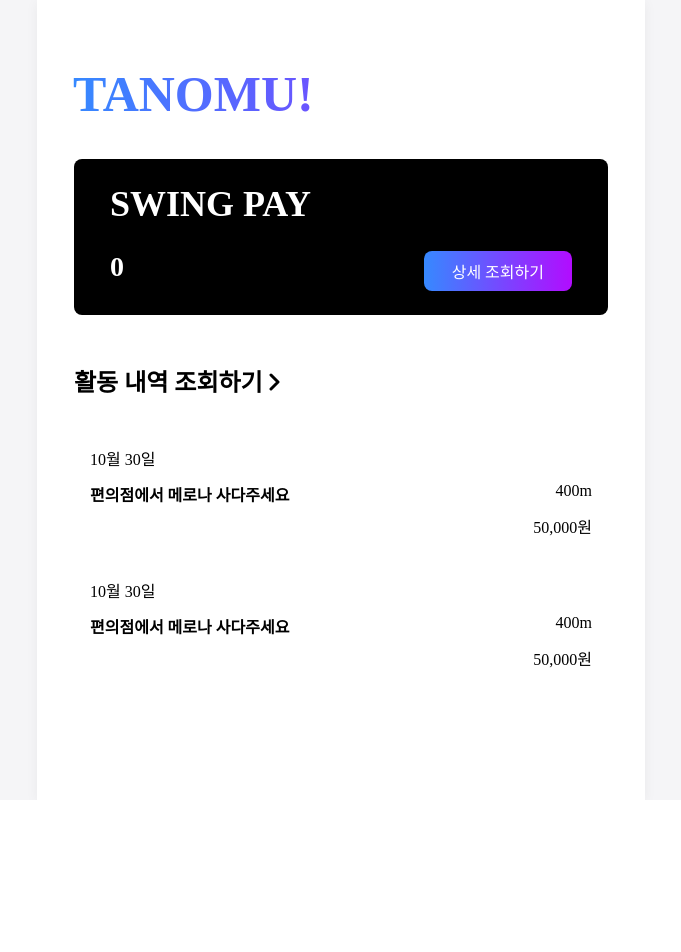
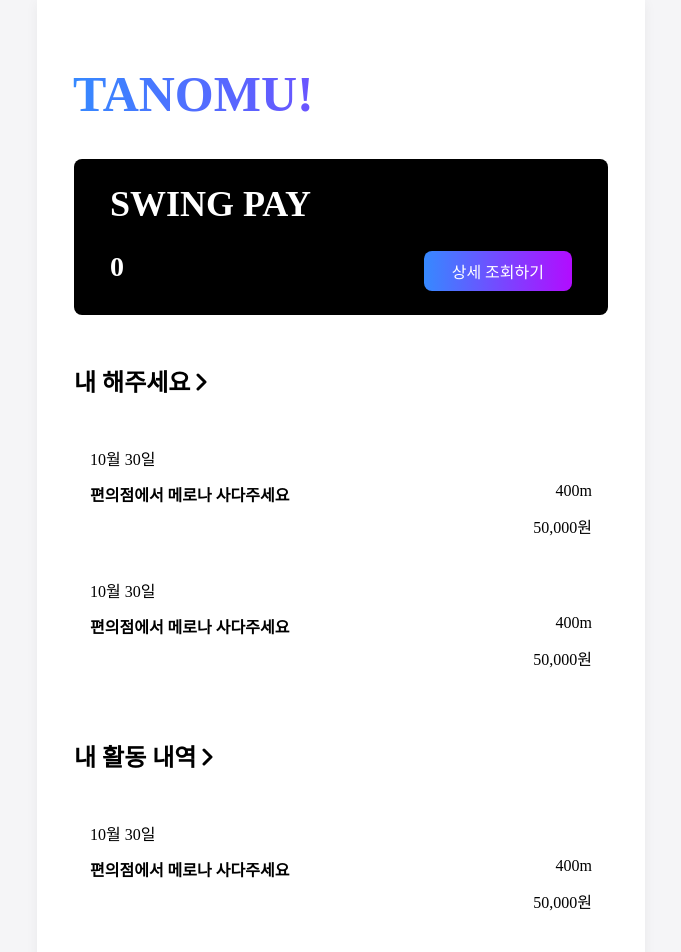
Before and after one commit to SWMHS-Hackathon-5team/frontend_, a React (Vite) app: page / in a window 1280 px wide. Shown: the top 952 px of the page, without its empty margins (299-980 px from the left). Before the commit the page ends 800 px from the top, so only its background shows below. Built offline with nearby package versions, Linux system fonts and the light colour scheme; no server answers.

Commit message:
add main items

```diff
--- /dev/null
+++ b/src/components/MainItems/index.tsx
@@ -0,0 +1,24 @@
+import * as S from './style'
+
+const MainItems = ({ data }) => {
+  return (
+    <div>
+      {data.map((item, index) => (
+        <S.ItemsContainer key={index}>
+          <S.ItemsText>{item.date}</S.ItemsText>
+          <S.ItemsContentsContainer>
+            <S.FlexContainer>
+              <S.ItemsTitle>{item.title}</S.ItemsTitle>
+              <S.RiderState>{item.distance}</S.RiderState>
+            </S.FlexContainer>
+            <S.ItemsText style={{ marginLeft: 'auto' }}>
+              {item.price}
+            </S.ItemsText>
+          </S.ItemsContentsContainer>
+        </S.ItemsContainer>
+      ))}
+    </div>
+  )
+}
+
+export default MainItems
--- /dev/null
+++ b/src/components/MainItems/style.ts
@@ -0,0 +1,35 @@
+import styled from '@emotion/styled'
+
+export const ItemsContainer = styled.div`
+  padding: 20px 16px;
+  display: flex;
+  flex-direction: column;
+  gap: 12px;
+`
+
+export const ItemsContentsContainer = styled.div`
+  display: flex;
+  flex-direction: column;
+  gap: 8px;
+`
+
+export const ItemsText = styled.p`
+  font-size: 1rem;
+  font-weight: 400;
+  color: #000;
+`
+
+export const ItemsTitle = styled.p`
+  size: 1.25rem;
+  font-weight: 700;
+  color: #000;
+`
+export const FlexContainer = styled.div`
+  display: flex;
+  justify-content: space-between;
+`
+
+export const RiderState = styled.p`
+  font-size: 1rem;
+  font-weight: 400;
+`
--- a/src/pages/home/index.tsx
+++ b/src/pages/home/index.tsx
@@ -3,6 +3,7 @@
 import Header from '@/components/Header'
 import apiClient from '@/api/apiClient'
 import { useEffect, useState } from 'react'
+import MainItems from '@/components/MainItems'
 
 const mockActivityHistory = [
   {
@@ -50,9 +51,9 @@
     fetchData()
   }, [])
   return (
-    <div>
+    <S.Wrapper>
       <Header />
-      <S.Wrapper>
+      <S.Container>
         <S.PayContainer>
           <S.PayTitle>SWING PAY</S.PayTitle>
           <S.FlexContainer>
@@ -61,25 +62,15 @@
           </S.FlexContainer>
         </S.PayContainer>
         <S.ActivityHistory>
-          활동 내역 조회하기 <RightArrow />
+          내 해주세요 <RightArrow />
         </S.ActivityHistory>
-
-        {mockActivityHistory.map((item, index) => (
-          <S.ItemsContainer key={index}>
-            <S.ItemsText>{item.date}</S.ItemsText>
-            <S.ItemsContentsContainer>
-              <S.FlexContainer>
-                <S.ItemsTitle>{item.title}</S.ItemsTitle>
-                <S.ItemsText>{item.distance}</S.ItemsText>
-              </S.FlexContainer>
-              <S.ItemsText style={{ marginLeft: 'auto' }}>
-                {item.price}
-              </S.ItemsText>
-            </S.ItemsContentsContainer>
-          </S.ItemsContainer>
-        ))}
-      </S.Wrapper>
-    </div>
+        <MainItems data={mockActivityHistory} />
+        <S.ActivityHistory>
+          내 활동 내역 <RightArrow />
+        </S.ActivityHistory>
+        <MainItems data={mockActivityHistory} />
+      </S.Container>
+    </S.Wrapper>
   )
 }
 
--- a/src/pages/home/style.ts
+++ b/src/pages/home/style.ts
@@ -2,6 +2,10 @@
 import styled from '@emotion/styled'
 
 export const Wrapper = styled.div`
+  min-height: 100vh;
+`
+
+export const Container = styled.div`
   padding: 36px 37px;
 `
 
--- a/src/pages/signin/style.ts
+++ b/src/pages/signin/style.ts
@@ -4,7 +4,7 @@
 
 export const SigninWrapper = styled.div`
   width: 100%;
-  height: 100%;
+  height: 100vh;
   display: flex;
   flex-direction: column;
   gap: 28px;
--- a/src/pages/signup.tsx
+++ b/src/pages/signup.tsx
@@ -85,7 +85,7 @@
 
 const Wrapper = styled.div`
   width: 100%;
-  height: 100%;
+  height: 100vh;
   display: flex;
   flex-direction: column;
   gap: 28px;
--- a/src/router/outlet.tsx
+++ b/src/router/outlet.tsx
@@ -13,7 +13,7 @@
 
 const Wrapper = styled.div`
   width: 100vw;
-  height: 100vh;
+  min-height: 100vh;
   background-color: #f5f5f7;
   display: flex;
   justify-content: center;
```
